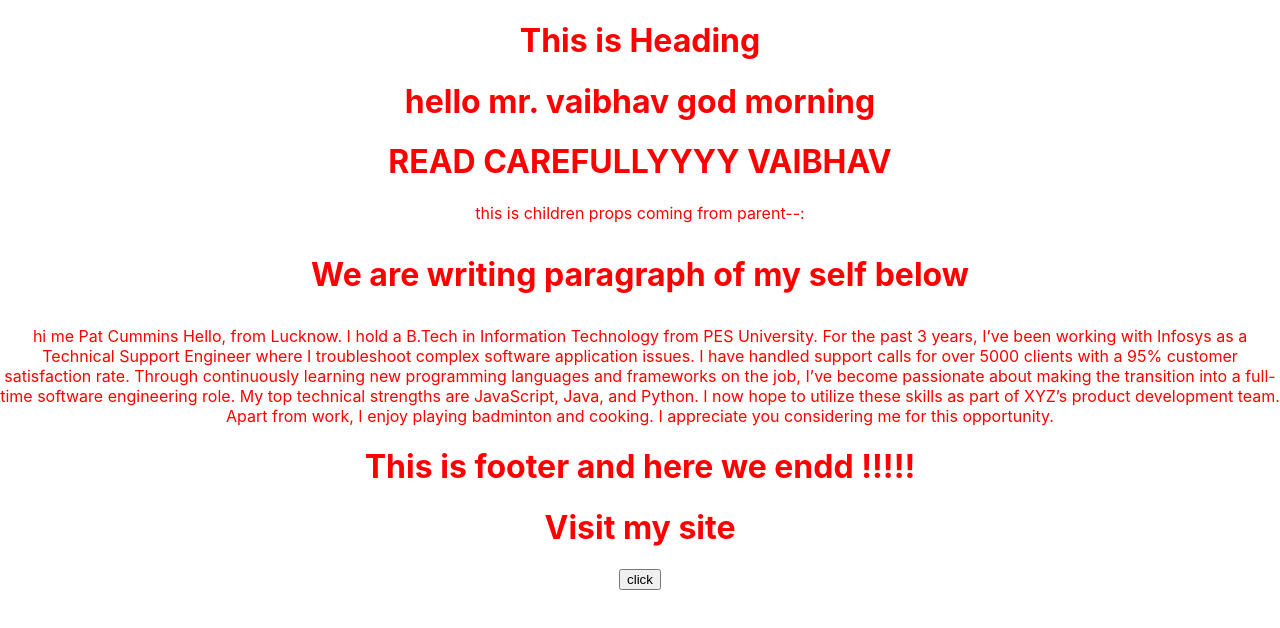
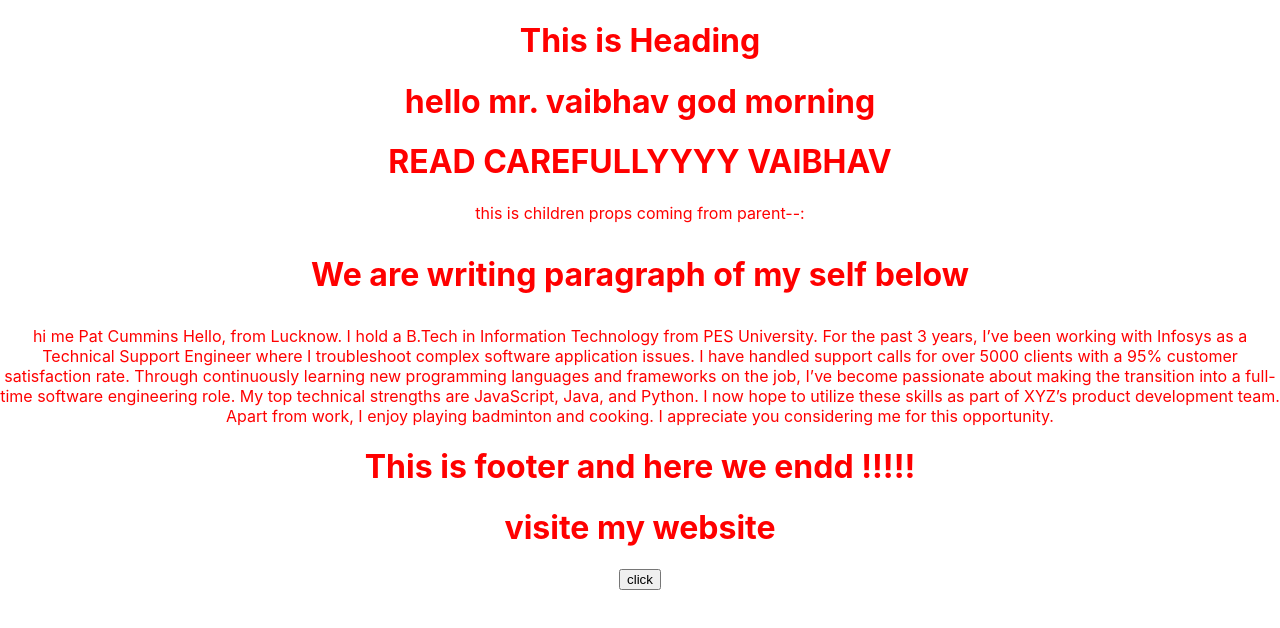
Before and after one commit to SaxenaVaibhav80/learning_react, a React (Create React App) app in the folder basic-app/: page / in a window 1280 px wide. Shown: the top 628 px of the page. Built offline with nearby package versions, Linux system fonts and the light colour scheme.

Commit message:
learning about class components in react

```diff
--- a/basic-app/src/App.js
+++ b/basic-app/src/App.js
@@ -5,8 +5,6 @@ import Heading from './components/Heading';
 import Paragraph from './components/Paragraph';
 import Footer from './components/Footer';
 import Message from './components/Message';
-
-
 
 function App() {
   return (
--- a/basic-app/src/components/Message.jsx
+++ b/basic-app/src/components/Message.jsx
@@ -1,4 +1,6 @@
-import { useState } from "react"
+// import { useState } from "react"  // state for functional component
+import React ,{Component} from 'react' // state for class component
+
 // Yes, that's generally correct. Let's delve into the differences between props and state in React to understand why props are considered static while state is considered dynamic.
 
 // Props---->
@@ -25,27 +27,93 @@ import { useState } from "react"
 // Usage: State is used when a component needs to manage data that changes over time, such as form inputs, toggle states, or asynchronous data from APIs.
 
 
-function Message(){
 
-  const [para,setPara] = useState("Visit my site")
-
-function handleClick(){
-
-  setPara('Thanks for visiting')
-
-}
-
-return(
-    <>
-      <h1>{para}</h1>
-      <button onClick={()=>handleClick()}>click</button>
-    </>
-)
+// Now i want to do that clicking on click button i want to change 'visite my site' to ' thanks for visiting'
+// method 1 using functional component-->
+// method 2 using class component-->
 
 
+
+// USING METHOD 1---->
+
+// function Message()
+// {
+//   const [head,setHead] = useState("Visit my site")
+//   function handleClick()
+//   {
+//     setHead('Thanks for visiting')
+//   }
+
+//   return(
+//     <>
+//       <h1>{head}</h1>
+//       <button onClick={()=>handleClick()}>click</button>
+//     </>
+//   )
+
+// }
+
+
+// USING METHOD 2-->
+
+class Welcome extends Component{
+
+  constructor()
+  {
+    super()
+    this.state={
+       message:'visite my website'
+    }
+  }
+
+  handleClick()
+  {
+    this.setState({
+      message:'thanks for visiting'
+    })
+  }
+  render()
+ {
+  return (
+  <>
+     <h1>{this.state.message}</h1>
+     <button onClick={()=>this.handleClick()}>click</button>
+  </>
+
+  )
+
+ }
 }
 
 
-// no i want to do that clicking on click button i want to change 'visite my site' to ' thanks for visiting'
+// ABOUT CLASS BASED COMPONENT IN REACT ----->
 
-export default Message
+  //  constructor: This is a special method used in class-based components to initialize state and bind event handlers. It's called when a new   instance of the class is created.
+
+
+
+// WHY REQUIRE SUPER METHOD ?------>
+
+/*
+ When using class-based inheritance in JavaScript, including React class components, it's essential to call super() in the child class's         constructor to initialize the parent class. This ensures that the child class inherits the parent class's properties and methods and behaves correctly according to JavaScript's object-oriented principles.
+*/
+
+/* Note->  When a child class has a constructor, it must call the parent class's constructor using super() to maintain the inheritance chain.
+           This process is known as "constructor chaining." */
+
+//   Initialization of Parent Class:-->
+//       The parent class might have its initialization logic, state setup, or other configurations that need to
+//       run before the child class's constructor. By calling super(), you ensure the parent class's constructor is executed, allowing it to set
+//       up any required context
+
+//    Access to 'this':-->
+//       In JavaScript class-based inheritance,the this keyword in the child class's constructor is not available until super()
+//       has been called.This limitation ensures that the parent class is properly initialized before the child class attempts to reference itself.
+
+//     Inheriting Properties and Methods:-->
+//        "Even if the child class doesn't explicitly use the parent class's properties or methods",
+//         calling super() ensures that the child class inherits these features and behaves as expected in the class hierarchy.
+
+
+
+export default Welcome
```
